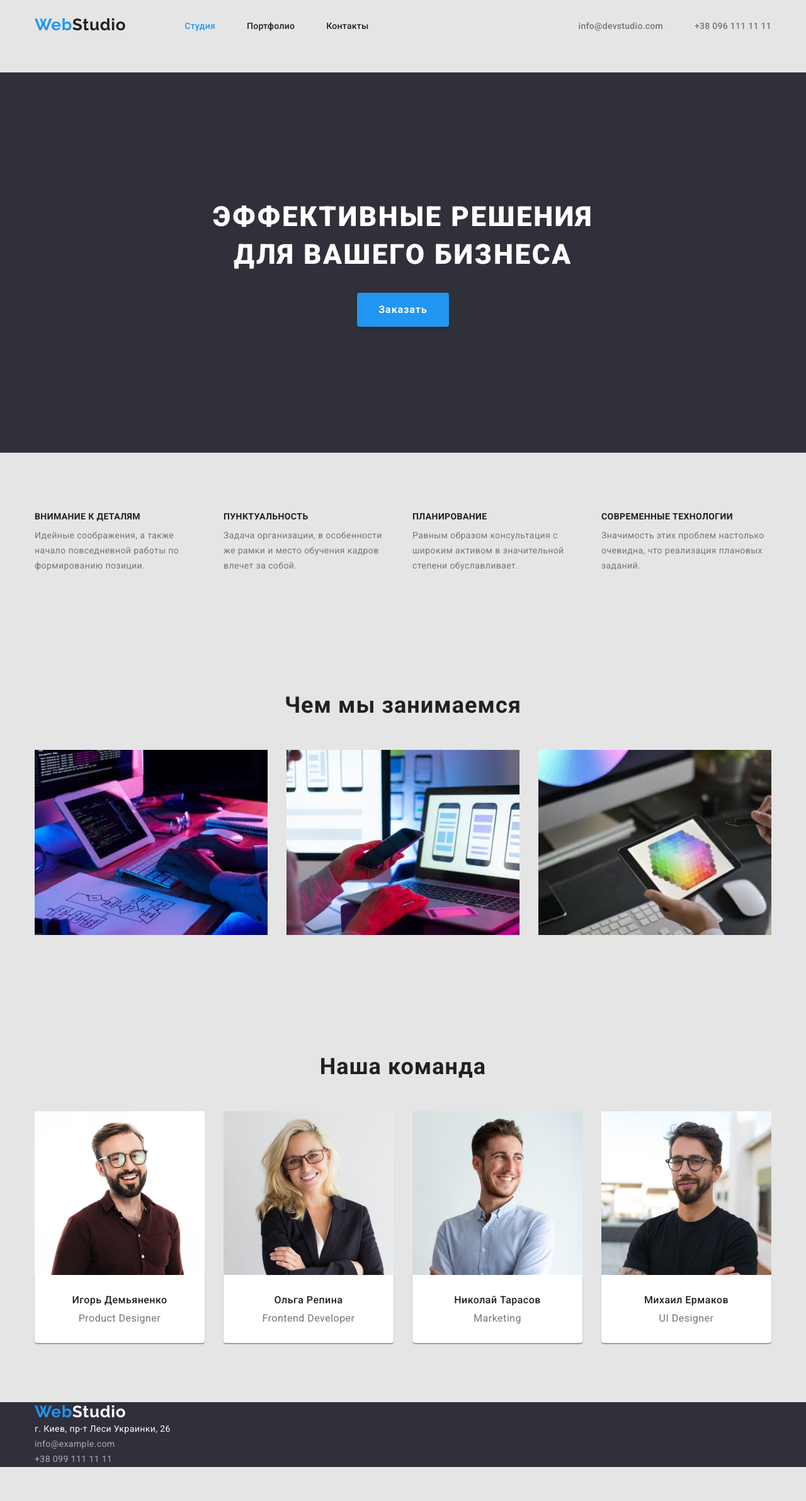
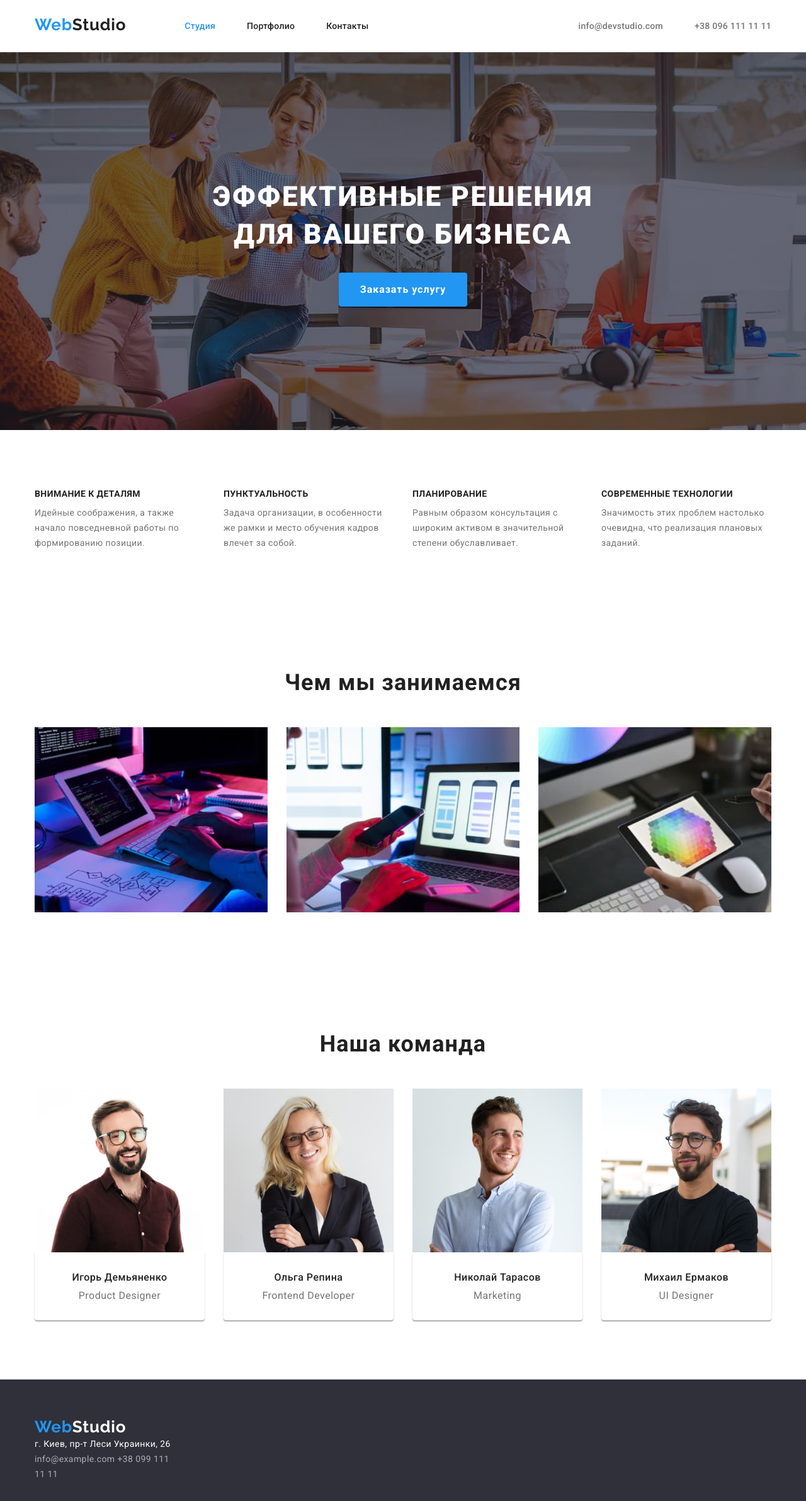
Before and after one commit to Afrikanochka/goit-markup-hw-03, a plain HTML site: page index.html in a window 1280 px wide. Shown: the whole page at 63% size. Before the commit the page ends 2330 px from the top, so only its background shows below. Drawn offline with nearby package versions, Linux system fonts and the light colour scheme.

Commit message:
Исправляет ошибки ДЗ 03

```diff
--- a/css/styles.css
+++ b/css/styles.css
@@ -3,7 +3,7 @@
   --title-text-color: #000000;
   --secondary-text-color: #757575;
   --accent-color: #2196f3;
-  --primary-bg-color: #e5e5e5;
+  --primary-bg-color: #ffffff;
   --subtitle-color: #ffffff;
 }
 
@@ -60,7 +60,6 @@ img {
 .main-nav {
   display: flex;
   align-items: center;
-  padding-bottom: 32px;
 }
 .nav {
   display: flex;
@@ -110,12 +109,25 @@ img {
 /* Hero */
 .hero {
   text-align: center;
-  background-color: #2f303a;
   padding-top: 200px;
   padding-bottom: 200px;
   max-width: 1600px;
+  margin: 0 auto;
+  height: 600px;
+  background-color: rgb(47, 48, 58);
+  background-image: linear-gradient(
+      to right,
+      rgba(47, 48, 58, 0.4),
+      rgba(47, 48, 58, 0.4)
+    ),
+    url(../images/herotheme.jpg);
+  background-repeat: no-repeat;
+  background-position: center;
+  background-size: cover;
 }
 .hero-title {
+  max-width: 696px;
+  margin: 0 auto;
   font-weight: 900;
   font-size: 44px;
   line-height: 1.36;
@@ -173,26 +185,26 @@ img {
 /* Advanture */
 .advanture-list {
   display: flex;
-  margin-right: -30px;
+  margin-left: -30px;
 }
 .advanture-item {
-  margin-right: 30px;
+  margin-left: 30px;
   flex-basis: calc((100% - 90px) / 3);
 }
 /* Work */
-.work-section {
+.work {
   padding-top: 50px;
   padding-bottom: 94px;
 }
 .work-list {
   display: flex;
   flex-wrap: wrap;
-  margin-right: -30px;
+  margin-left: -30px;
   margin-top: -30px;
 }
 .work-item {
   flex-basis: calc((100% - 90px) / 3);
-  margin-right: 30px;
+  margin-left: 30px;
   margin-top: 30px;
   background: var(--subtitle-color);
 }
@@ -200,6 +212,7 @@ img {
 .work-desc {
   padding: 20px 24px;
   border: 1px solid rgba(238, 238, 238, 1);
+  border-top: 0;
 }
 .work-list .title {
   font-weight: 700;
@@ -207,27 +220,26 @@ img {
   line-height: 2;
   letter-spacing: 0.06em;
   margin-bottom: 4px;
-  margin-left: 78px;
 }
 .work-list .text {
   font-size: 16px;
   line-height: 1.87;
   letter-spacing: 0.03em;
   color: var(--secondary-text-color);
-  margin-left: 78px;
 }
 /* User */
 .user {
   display: flex;
   justify-content: center;
-  margin-right: -30px;
+  margin-left: -30px;
 }
 .user-item {
   flex-basis: calc((100% - 120px) / 4);
-  margin-right: 30px;
+  margin-left: 30px;
 }
 .user-avatar {
   padding-top: 30px;
+  padding-bottom: 30px;
   background: #ffffff;
   box-shadow: 0px 1px 3px rgba(0, 0, 0, 0.12), 0px 1px 1px rgba(0, 0, 0, 0.14),
     0px 2px 1px rgba(0, 0, 0, 0.2);
@@ -246,7 +258,6 @@ img {
   letter-spacing: 0.03em;
 }
 .user-text {
-  padding-bottom: 30px;
   font-weight: 400;
   color: var(--secondary-text-color);
 }
@@ -272,8 +283,10 @@ img {
   display: flex;
   justify-content: center;
 }
+.button-item {
+  margin-right: 30px;
+}
 .button-secondary {
-  margin-left: 30px;
   font-weight: 500;
   font-size: 16px;
   line-height: 1.62;
@@ -293,6 +306,8 @@ img {
 }
 /* Footer */
 .footer {
+  padding-top: 60px;
+  padding-bottom: 60px;
   background-color: #2f303a;
 }
 .footer .logo {
@@ -314,7 +329,8 @@ img {
 .footer .link:focus {
   color: var(--accent-color);
 }
-.footer .address {
+.address {
+  max-width: 231px;
   color: var(--subtitle-color);
   font-style: normal;
   font-size: 14px;
--- a/index.html
+++ b/index.html
@@ -33,8 +33,8 @@
     <main>
     <!--Шапка-->
         <section class="hero">
-            <h1 class="hero-title">Эффективные решения <br> для вашего бизнеса</h1>
-            <button class="button-primary" type="button">Заказать</button>
+            <h1 class="hero-title">Эффективные решения для вашего бизнеса</h1>
+            <button class="button-primary" type="button">Заказать услугу</button>
         </section>
 
     <!--Особенности-->
@@ -130,8 +130,8 @@
         <div class="container">
             <a href="./index.html" class="logo"> <span class="colortext"> Web</span>Studio</a>
             <address class="address">
-                г. Киев, пр-т Леси Украинки, 26 <br>
-                <a href="mailto:info@example.com" class="link" lang="en">info@example.com</a> <br>
+                г. Киев, пр-т Леси Украинки, 26
+                <a href="mailto:info@example.com" class="link" lang="en">info@example.com</a>
                 <a href="tel:+380991111111" class="link">+38 099 111 11 11</a>
             </address>
         </div>
```
Also changed, not shown: portfolio.html (+15 -11 lines), images/herotheme.jpg (added).
